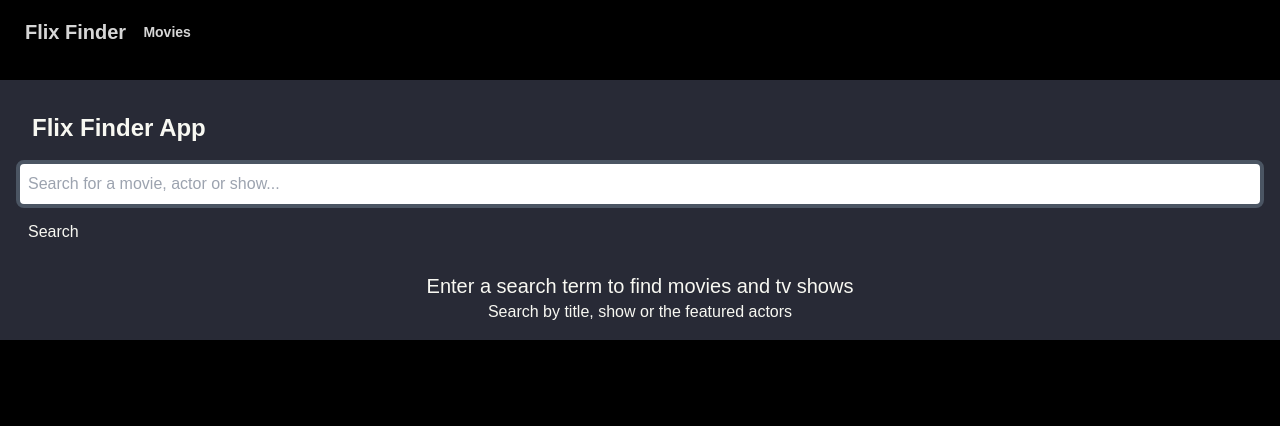
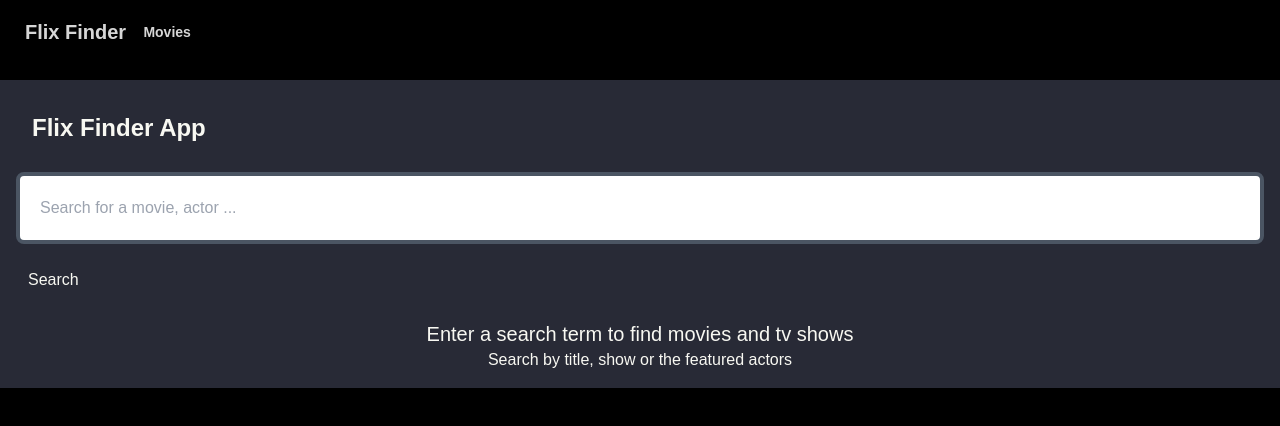
Before and after one commit to RW2023/next-movies, a Next.js app: page /movies in a window 1280 px wide. Shown: the top 426 px of the page. Built offline with nearby package versions, Linux system fonts and the light colour scheme.

Commit message:
update color and dimensions of search bar finally centered on laptop and above

```diff
--- a/src/components/SearchBar.tsx
+++ b/src/components/SearchBar.tsx
@@ -15,11 +15,11 @@ const SearchBar: React.FC<{ onSearch: (query: string) => void }> = ({
   return (
     <form onSubmit={handleSubmit}>
       <input
-        className="border-4 border-gray-600 rounded-lg p-2 bg-headline text-black w-full"
+        className=" border-4 border-gray-600 rounded-lg p-2 bg-headline text-black sm:w-full sm:p-5 w-3/4  my-3 "
         type="text"
         value={query}
         onChange={(e) => setQuery(e.target.value)}
-        placeholder="Search for a movie, actor or show..."
+        placeholder="Search for a movie, actor ..."
       />
       <button type="submit" className='m-3'>Search</button>
     </form>
```
